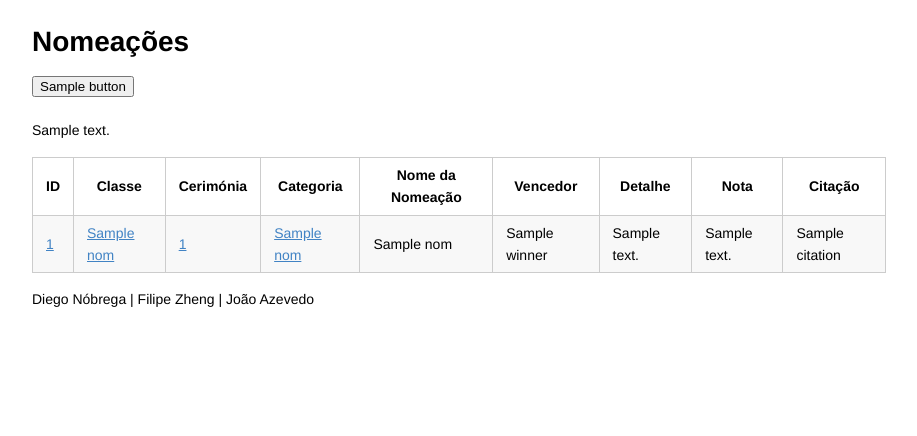
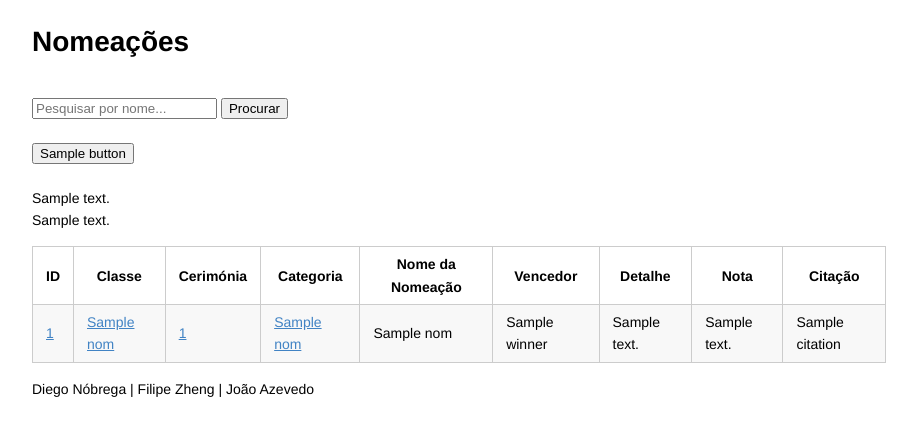
Before and after one commit to ggpaolini/oscares_projeto_bd, a Flask app: template app/templates/listar_nomeacoes.html in a window 1280 px wide. Shown: the part 85-521 px from the top of the page, without its empty margins (181-1098 px from the left). Run offline with Flask 3, Linux system fonts and the light colour scheme; the template is opened without the code that fills it: most values are stand-ins (such as "Sample title", 1, 10 or a date in 2020).

Commit message:
barra de pesquisa

```diff
--- a/app/templates/listar_nomeacoes.html
+++ b/app/templates/listar_nomeacoes.html
@@ -2,9 +2,16 @@
 {% block content %}
 <h1>Nomeações</h1>
 
+<br>
+<form name = "nom" action = "javascript:window.open('/nomeacoes/'+document.forms['nom'].elements['name'].value+'&&/','_self')">
+   <input name="name" placeholder="Pesquisar por nome..."/> <input type="submit" value="Procurar"/>
+</form>
+<br>
 <a href='{{bref}}'><button>{{button}}</button></a>
 <br><br>
-<h>{{Text0}}</h>
+<h>{{Text.Text1}}</h>
+<br>
+<h>{{Text.Text0}}</h>
 <table>
     <tr>
         <th><b>ID</b></th>
```
